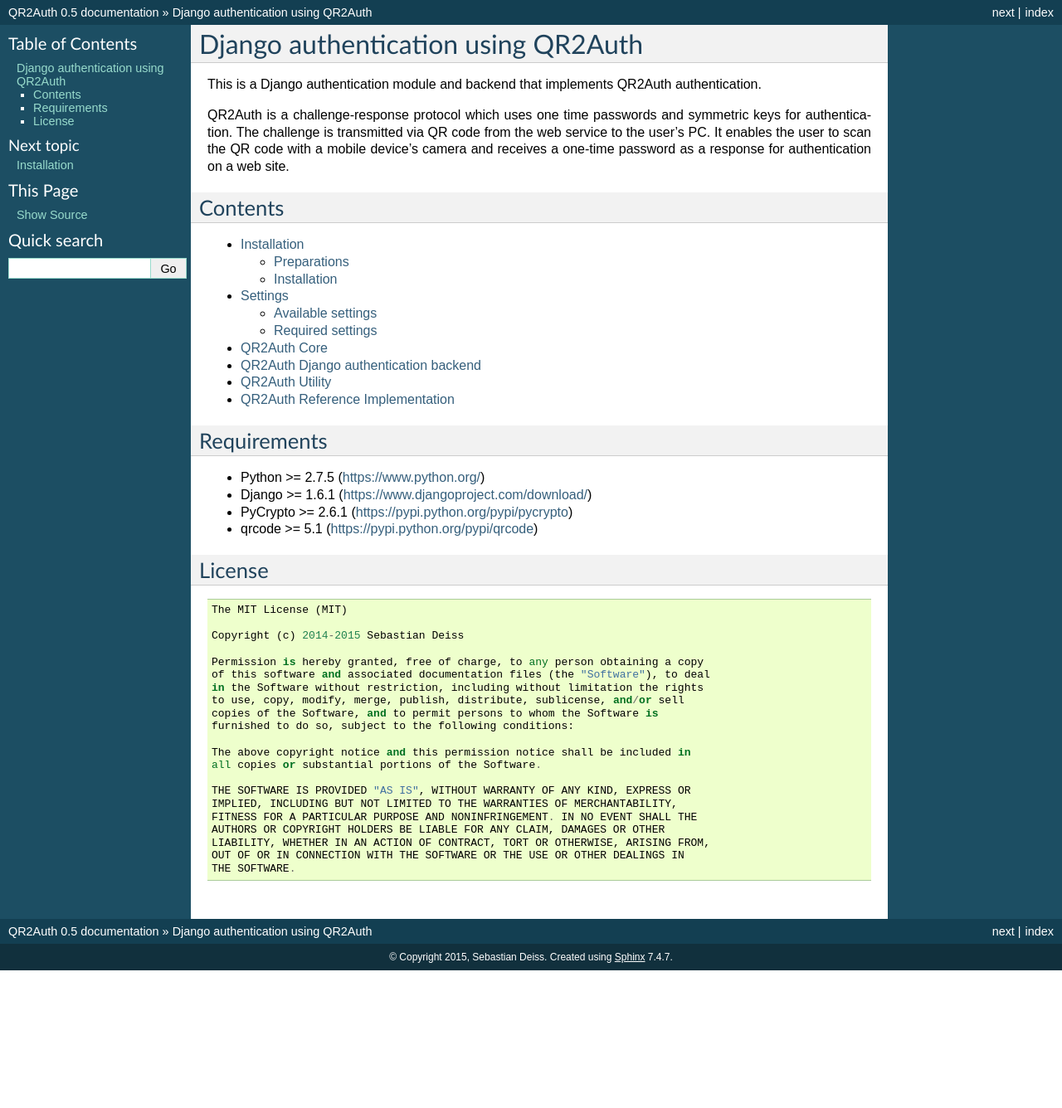
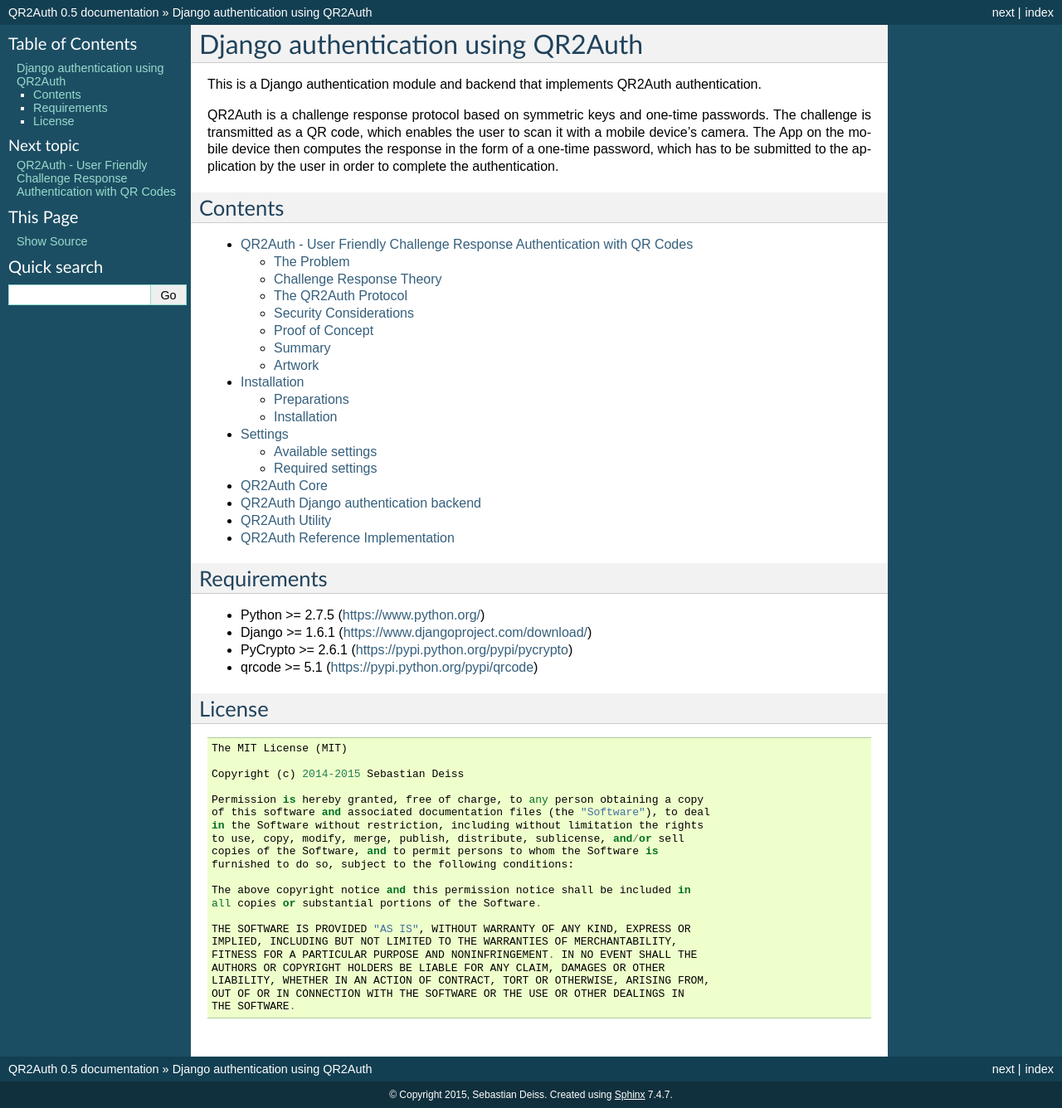
Before and after one commit to SebastianDeiss/django-auth-qr2auth, a Sphinx documentation site: the page built from docs/source/index.rst, in a window 1280 px wide. Shown: the whole page at 83% size. Built offline with Sphinx 7.4.7, drawn with Linux system fonts in a browser that asks for light colours; before the commit the page ends 1170 px from its top, so only the background shows below that; some of the changed lines change nothing that is shown.

Commit message:
Add protocol description to docs

```diff
--- /dev/null
+++ b/docs/source/QR2Auth.rst
@@ -0,0 +1,249 @@
+=======================================================================
+QR2Auth - User Friendly Challenge Response Authentication with QR Codes
+=======================================================================
+
+:Author: Sebastian Deiß <sdeiss@haw-landshut.de>, Manuel Stidl <mstidl@haw-landshut.de>
+
+University of Applied Sciences Landshut,
+Germany
+
+.. role:: math(raw)
+   :format: html latex
+..
+
+.. role:: raw-latex(raw)
+   :format: latex
+..
+
+.. contents::
+   :depth: 3
+..
+
+The Problem
+===========
+
+| Passwords are insecure, hard to remember for humans, and easy to guess
+  for computers. Over the past 20 years we’ve successfully trained
+  people to use passwords that are hard for us to remember, which leads
+  to the fact that we use the same password almost everywhere. One-time
+  passwords address this issue, since they are only valid for one
+  authentication attempt.
+| However, for each authentication attempt a one-time password must be
+  generated, which is usually done by deriving it from a secret key and
+  a moving factor. The moving factor can be a counter or time-based.
+  :raw-latex:`\cite{RFC-TOTP}`
+| The most common approach to this problem is a challenge response
+  protocol and in conjunction with a mobile device QR codes are the
+  preferred data exchange format.
+
+Challenge Response Theory
+=========================
+
+| The following is a general example of a challenge response
+  authentication with a symmetric key between two parties: Alice and
+  Bob.
+| Alice wants to talk to Bob, but Bob wants to know if he is really
+  talking to Alice. So, Bob sends a random value :math:`RAND` called
+  nonce to Alice. :math:`RAND` is the challenge and Alice computes
+  :math:`RES = fk(RAND)`, where :math:`fk()` is used to generate
+  :math:`RES` using a secret key, previously exchanged between Alice and
+  Bob. Now, Alice sends :math:`RES` to Bob. Finally, Bob verifies
+  :math:`RES` by computing :math:`RES = fk(RAND)` like Alice and
+  comparing both values. If they match, Bob knows he is talking to Alice
+  and Alice is authenticated. :raw-latex:`\cite{crypto}`
+
+The QR2Auth Protocol
+====================
+
+QR2Auth is a challenge response protocol based on symmetric keys and
+one-time passwords. What makes this protocol special is the fact, that
+both the challenge and the secret key are encoded as QR codes for
+transmission. However, in order to use QR2Auth the secret key must be
+exchanged between the authenticating party, typically a server, and a
+user accessing the server through a web browser. Since both parties know
+the secret key we refer to it as the shared secret.
+
+Key Exchange
+------------
+
+In order to perform a secure exchange of the shared secret the user must
+first authenticate himself to the authenticating party using another
+authentication mechanism such as SSL client authentication or Kerberos
+before initializing the QR2Auth key exchange. Once the key exchange has
+been initialized, a shared secret is computed as follows:
+
+-  Generate a 256 bit random value using a pseudo random number
+   generator.
+
+-  Compute the :math:`SHA-512` digest over the previously generated key
+   seed. The resulting 128 digit hexadecimal string is used as the
+   shared secret.
+
+Exchanging a secret key in plain over any communication channel poses a
+severe security risk, since it can compromise the key. To ensure the
+protection of the shared secret during the exchange we decided to
+utilize the bit wise :math:`XOR` function. Also, an encrypted channel is
+mandatory for transmission over any network. The shared secret is
+:math:`XOR`\ ed with a four digit alphanumeric random password, which
+has to be concatenated until it is 128 digits long which is the length
+the shared secret. This step is necessary, because :math:`XOR` can only
+concatenate two values of the same length. Also, we cannot determine
+with :math:`XOR` if the correct password was provided, since :math:`XOR`
+only concatenates two values. Therefore a test vector is required in
+order to determine whether the shared secret was decoded correctly. The
+test vector is computed using :math:`HMAC-SHA-512`, which uses the
+shared secret as key and as message. Finally, a QR code, containing the
+shared secret :math:`XOR`\ ed with the password and encoded as
+:math:`BASE64` plus the test vector, is displayed to the user in
+combination with the four-digit password required to decode the shared
+secret. Also, the value in the QR code has a prefix, which tells an
+application that that is has to process a key. Listing 1
+shows the contents of this QR code.
+
+::
+
+    {key}VV5UAgZaUQNcUQZXVVpUUFINAgYFCQcABlgAAQdcAVBUDgQGUFg
+    OVwAKBQdSWAcDBg5UAwVQUlUBWgcOBg1SBlBZVANWWg4BVgtRUgAOUwJ
+    WUVRSXV0BDgFeVQ9VDFMBB18PAFwOAwEHWgMBU18DAlBcBFBTC1QABgk
+    HAVIKAwI=,
+    16c4b2f5891a12cf6e50aa06b077c46f0f30409adb216005bfc5a8ec
+    e208bee041c522972cfddfd429cd9568e6b91dd7c7868f47c2477744
+    443f7cc6ba076b44
+
+Now the user can use his mobile device to scan the QR code with the
+camera to import the data into the QR2Auth application. In the next step
+the user has to enter the password displayed with the QR code. The
+application can then attempt to decode the shared secret and verifies
+that it has been decoded correctly using the following process:
+
+-  Compute the :math:`HMAC-SHA-512` with the decoded shared secret as
+   key and as message.
+
+-  Compare the computed hash value with the supplied test vector. If it
+   is a match, the shared secret has been successfully decoded.
+   Otherwise, the user may have entered a wrong password or an attacker
+   tampered with the QR code contents.
+
+At this point the key exchange is complete and QR2Auth can now be used
+for authentication.
+
+Authentication
+--------------
+
+Authentication requires a successful key exchange. The challenge for the
+authentication is computed as follows:
+
+-  Generate a 128 bit nonce utilizing a pseudo random number generator.
+
+-  Compute the :math:`SHA-512` hash value of the previously generated
+   nonce.
+
+-  | Generate a random number :math:`a` in the range
+     :math:`0 <= a <= 128` and derive another number
+     :math:`b = a + len(otp)` from it, where :math:`len(otp)` denotes
+     the length of the one-time password.
+   | The value of :math:`b` can be lower than the value of :math:`a`,
+     since we treat the challenge as a mathematical ring
+     :raw-latex:`\cite{hmn}`.
+
+-  Add the prefix :math:`{a, b}` to the challenge and encode it as a QR
+   code. The prefix is an interval which is required to compute the
+   one-time password.
+
+Listing 2 shows an exemplary challenge.
+
+::
+
+    {3,9}bbe3fd78bab78f1cbc8fec74fdef2f9004464a3c131cf08b7af540f
+    d70ea6fd91545f5ae7628c9125b704343f50d263d3527e2c398907c
+    95967185a03d522dc9
+
+The one-time password is computed as follows:
+
+-  Remove the prefix from the challenge.
+
+-  Compute the :math:`HMAC-SHA-512` using the shared secret as key and
+   the challenge without prefix as message.
+
+-  Extract the one-time password from the resulting hexadecimal hash
+   string using the interval from the prefix. In case the end of the
+   interval is lower than the beginning, the one-time password is
+   created in two steps: First, the part until the last digit of the
+   challenge is extracted. Secondly, the remaining parts are extracted
+   by starting at the beginning of the challenge. Finally, both parts
+   are concatenated.
+
+The one-time password must be submitted to the authenticating party in
+order to complete the authentication. It consist of hexadecimal digits,
+which makes it more resistant against brute-force attacks, since we have
+an alphabet of 16 digits, whereas a numeric one-time password would only
+have an alphabet of 10 digits (0-9). The authenticating party verifies
+the one-time password by computing it using the steps mentioned above
+and comparing its generated one-time password with the submitted OTP. If
+they match, the authentication is successful.
+
+Security Considerations
+=======================
+
+| This document describes an authentication protocol. As such, security
+  considerations are discussed throughout.
+| The security of QR2Auth depends on an encrypted channel between the
+  user’s web browser and the authenticating party to prevent
+  man-in-the-middle attacks. Mandatory is also a secure configuration of
+  the server, which is refereed to as the authenticating party.
+| Further, the mobile device used to generate one-time-passwords must
+  not be compromised by e. g. malicious software. In case of device loss
+  the mobile application provides the required level of security to
+  prevent brute-force attacks, since the shared secret is
+  :math:`XOR`\ ed with a user defined password and the mobile device
+  cannot determine if the password was entered correctly. This mechanism
+  stops brute-force attacks in their tracks. Even with a wrong password,
+  the QR2Auth app will produce a one-time-password and only the
+  authenticating party can check if the submitted one-time-password is
+  valid.
+| This protocol is not vulnerable for phishing attacks, since a
+  one-time-password is only valid for one authentication attempt
+  regardless if the authentication is successful or not.
+
+Proof of Concept
+================
+
+| As a proof of concept, the server application was developed with the
+  *Python* programming language using the web framework *Django*.
+  *Django* is a high-level open source framework for easy and rapid web
+  application development :raw-latex:`\cite{Django}`. The mobile device
+  application was developed for the *Android* platform, since *Android*
+  is the most common operating system on mobile devices these days
+  :raw-latex:`\cite{Android}`.
+| Our proof of concept implementation is available at
+  https://bitbucket.org/qr2auth/.
+  Both, the *Android* application and the web application are licensed
+  under the terms of the MIT license  [1]_.
+
+Summary
+=======
+
+| This paper describes QR2Auth, a user friendly challenge response
+  protocol based on symmetric keys, OTPs, and data transmission via QR
+  codes.
+| Currently, QR2Auth works only with *Android* devices and the
+  authentication backend for *Django*. In the future a QR2Auth app for
+  all common mobile operating systems is required. Mandatory are also
+  implementations of the protocol in common programming languages such
+  as PHP in order to integrate QR2Auth in existing web applications.
+| Despite the current limitations, QR2Auth provides a new authentication
+  mechanism for web applications and is considered stronger than
+  password authentication. It utilizes something we have with us almost
+  every time: our phone.
+
+Artwork
+=======
+
+.. figure:: qr2auth.png
+   :alt: QR2Auth Logo.
+   :width: 150px
+
+   QR2Auth Logo.
+
+.. [1]
+   https://opensource.org/licenses/MIT
--- a/docs/source/index.rst
+++ b/docs/source/index.rst
@@ -8,10 +8,10 @@
 ===================================
 This is a Django authentication module and backend that implements QR2Auth authentication.
 
-QR2Auth is a challenge-response protocol which uses one time passwords and symmetric keys
-for authentication. The challenge is transmitted via QR code from the web service to the
-user’s PC. It enables the user to scan the QR code with a mobile device’s camera and
-receives a one-time password as a response for authentication on a web site.
+QR2Auth is a challenge response protocol based on symmetric keys and one-time passwords.
+The challenge is transmitted as a QR code, which enables the user to scan it with a mobile device's camera.
+The App on the mobile device then computes the response in the form of a one-time password,
+which has to be submitted to the application by the user in order to complete the authentication.
 
 
 Contents
@@ -20,6 +20,7 @@
 .. toctree::
    :maxdepth: 2
 
+   QR2Auth
    install
    settings
    core
```
Also changed, not shown: docs/source/qr2auth.png (added).
